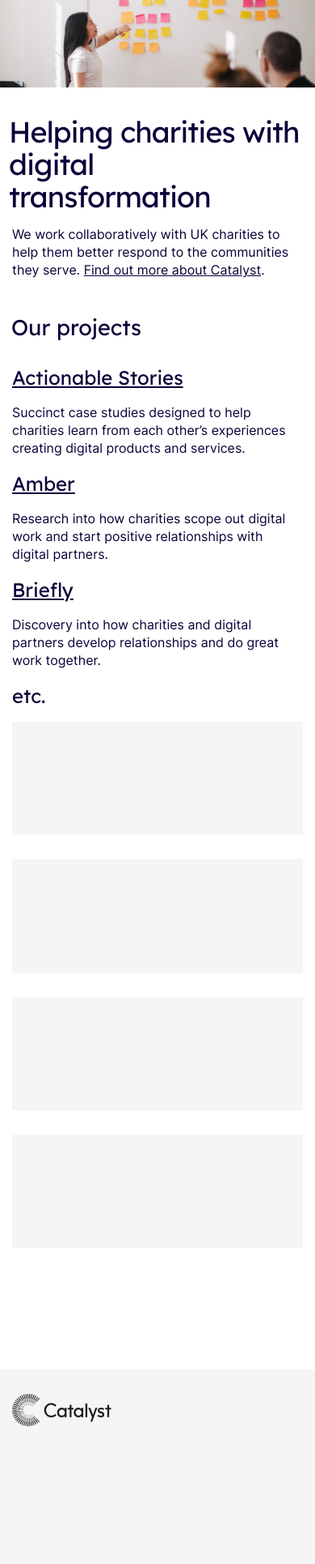
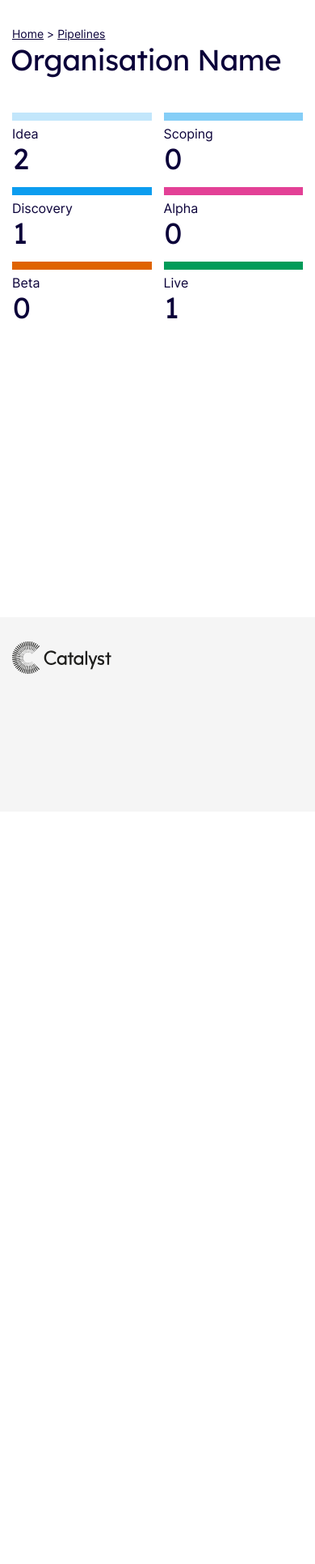
Before and after one commit to WeTheCatalysts/design-system.thecatalyst.org.uk, a PHP site: page /pipeline.html in a window 390 px wide. Shown: the part 80-2011 px from the top of the page at 81% size. After the commit the page ends 912 px from the top, so only its background shows below. Run offline with PHP 8.4, Linux system fonts and the light colour scheme.

Commit message:
Responsive UI for pipeline phases at pipeline.html

```diff
--- a/assets/stylesheets/base/_fonts.scss
+++ b/assets/stylesheets/base/_fonts.scss
@@ -1,61 +1,3 @@
-// @font-face {
-//   font-family: 'Montserrat-Light';
-//   font-weight: 400;
-//   font-style: normal;
-//   src: url('../fonts/Montserrat-Light.ttf') format('truetype');
-// }
-
-// @font-face {
-//   font-family: 'Montserrat-Regular';
-//   font-weight: 400;
-//   font-style: normal;
-//   src: url('../fonts/Montserrat-Regular.ttf') format('truetype');
-// }
-
-// @font-face {
-//   font-family: 'Montserrat-Bold';
-//   font-weight: 700;
-//   font-style: normal;
-//   src: url('../fonts/Montserrat-Bold.ttf') format('truetype');
-// }
-
-// @font-face {
-//   font-family: 'Matter-Regular';
-//   font-weight: 400;
-//   font-style: normal;
-//   src: url('../fonts/Matter-Regular.woff2') format('woff2'),
-//        url('../fonts/Matter-Regular.woff') format('woff');
-// }
-
-// @font-face {
-//   font-family: 'Matter-SemiBold';
-//   font-weight: 400;
-//   font-style: normal;
-//   src: url('../fonts/Matter-SemiBold.woff2') format('woff2'),
-//        url('../fonts/Matter-SemiBold.woff') format('woff');
-// }
-
-// @font-face {
-//   font-family: 'Questrial-Regular';
-//   font-weight: 400;
-//   font-style: normal;
-//   src: url('../fonts/Questrial-Regular.ttf') format('truetype');
-// }
-
-// @font-face {
-//   font-family: 'Roboto-Regular';
-//   font-weight: 400;
-//   font-style: normal;
-//   src: url('../fonts/Roboto-Regular.ttf') format('truetype');
-// }
-
-@font-face {
-  font-family: 'Roboto-Medium';
-  font-weight: 400;
-  font-style: normal;
-  src: url('../fonts/Roboto-Medium.ttf') format('truetype');
-}
-
 @font-face {
   font-family: 'LexendDeca-Regular';
   font-weight: 400;
@@ -69,3 +11,10 @@
   font-style: normal;
   src: url('../fonts/Inter-Regular-slnt=0.ttf') format('truetype');
 }
+
+@font-face {
+  font-family: 'Inter-Semi-Bold';
+  font-weight: 400;
+  font-style: normal;
+  src: url('../fonts/Inter-SemiBold-slnt=0.ttf') format('truetype');
+}
--- a/assets/stylesheets/base/_grid.scss
+++ b/assets/stylesheets/base/_grid.scss
@@ -120,3 +120,7 @@
 .column-three-quarters {
   @include column-three-quarters;
 }
+
+.column-one-sixth {
+  @include column-one-sixth;
+}
--- a/assets/stylesheets/base/_typography.scss
+++ b/assets/stylesheets/base/_typography.scss
@@ -102,3 +102,9 @@ $line-height-72:  82px;
   text-transform: uppercase;
   letter-spacing: 3px;
 }
+
+@mixin phase-label-copy {
+  font-size: 12px;
+  letter-spacing: 2px;
+  text-transform: uppercase;
+}
--- a/assets/stylesheets/catalyst.css
+++ b/assets/stylesheets/catalyst.css
@@ -126,11 +126,8 @@ table {
 .column-three-quarters {
   width: 75%; }
 
-@font-face {
-  font-family: 'Roboto-Medium';
-  font-weight: 400;
-  font-style: normal;
-  src: url("../fonts/Roboto-Medium.ttf") format("truetype"); }
+.column-one-sixth {
+  width: 16.666667%; }
 
 @font-face {
   font-family: 'LexendDeca-Regular';
@@ -144,12 +141,19 @@ table {
   font-style: normal;
   src: url("../fonts/Inter-Regular-slnt=0.ttf") format("truetype"); }
 
+@font-face {
+  font-family: 'Inter-Semi-Bold';
+  font-weight: 400;
+  font-style: normal;
+  src: url("../fonts/Inter-SemiBold-slnt=0.ttf") format("truetype"); }
+
 body {
   font-size: 16px;
   line-height: 22px;
   color: #0a0039;
   font-family: "Inter-Regular", -apple-system, BlinkMacSystemFont, "Helvetica Neue", Helvetica, Arial, sans-serif;
-  margin: 0; }
+  margin: 0;
+  overflow-y: scroll; }
   @media screen and (min-width: 600px) {
     body {
       font-size: 18px;
@@ -164,6 +168,9 @@ body {
   border-bottom: 10px solid #09CA77;
   max-height: 90px;
   background-color: #0a0039; }
+
+.main {
+  min-height: 700px; }
 
 .footer {
   padding: 30px 0;
@@ -392,3 +399,46 @@ img {
   background-color: #f5f5f5; }
   .proto-background.tall {
     min-height: 500px; }
+
+.proto-pipeline-phase {
+  width: 50%;
+  margin-bottom: 15px; }
+  @media screen and (min-width: 600px) {
+    .proto-pipeline-phase {
+      width: 33.33%;
+      margin-bottom: 30px; } }
+  @media screen and (min-width: 960px) {
+    .proto-pipeline-phase {
+      width: 16.666667%;
+      margin-bottom: 45px; } }
+
+.phase-title {
+  font-size: 16px;
+  line-height: 22px;
+  display: inline-block;
+  width: 100%;
+  border-top: 10px solid #E34096;
+  padding-top: 5px; }
+  @media screen and (min-width: 600px) {
+    .phase-title {
+      font-size: 18px;
+      line-height: 27px; } }
+  .phase-title.is-alpha {
+    border-color: #E34096; }
+  .phase-title.is-beta {
+    border-color: #DF6300; }
+  .phase-title.is-discovery {
+    border-color: #0C9DEF; }
+  .phase-title.is-idea {
+    border-color: rgba(12, 157, 239, 0.25); }
+  .phase-title.is-live {
+    border-color: #019B59; }
+  .phase-title.is-scoping {
+    border-color: rgba(12, 157, 239, 0.5); }
+
+.phase-count {
+  display: inline-block;
+  margin-left: 1px;
+  width: 100%; }
+  .phase-count a {
+    text-decoration: none; }
--- a/assets/stylesheets/catalyst.scss
+++ b/assets/stylesheets/catalyst.scss
@@ -16,6 +16,7 @@ body {
   color: $brand-navy;
   font-family: $body-font;
   margin: 0;
+  overflow-y: scroll;
 }
 
 .logo {
@@ -28,6 +29,10 @@ body {
   border-bottom: 10px solid $green;
   max-height: 90px;
   background-color: $brand-navy;
+}
+
+.main {
+  min-height: 700px;
 }
 
 .footer {
@@ -197,7 +202,6 @@ img {
 }
 .proto-background {
   min-height: 140px;
-  // padding: $gutter;
   background-color: #f5f5f5;
 
   &.tall {
@@ -205,6 +209,60 @@ img {
   }
 }
 
-.border-bottom {
-  //border-bottom: 2px solid #dedede;
+.proto-pipeline-phase {
+
+  @include column-half;
+  margin-bottom: $gutter;
+
+  @include media(tablet) {
+    @include column-one-third;
+    margin-bottom: $gutter-tablet;
+  }
+
+  @include media(desktop) {
+    @include column-one-sixth;
+    margin-bottom: $gutter-desktop;
+  }
 }
+
+.phase-title {
+  @include body-copy-medium;
+  display: inline-block;
+  width: 100%;
+  border-top: 10px solid $alpha;
+  padding-top: 5px;
+
+  &.is-alpha {
+    border-color: $alpha;
+  }
+
+  &.is-beta {
+    border-color: $beta;
+  }
+
+  &.is-discovery {
+    border-color: $discovery;
+  }
+
+  &.is-idea {
+    border-color: $idea;
+  }
+
+  &.is-live {
+    border-color: $live;
+  }
+
+  &.is-scoping {
+    border-color: $scoping;
+  }
+}
+
+.phase-count {
+  display: inline-block;
+  margin-left: 1px;
+  width: 100%;
+
+  a {
+    text-decoration: none;
+  }
+}
--- a/assets/stylesheets/config/_colours.scss
+++ b/assets/stylesheets/config/_colours.scss
@@ -11,6 +11,14 @@ $turquoise: #22cae1;
 $yellow: #ffe8b4;
 $green: #09CA77;
 
+// phase banners
+$alpha: #E34096;
+$beta: #DF6300;
+$discovery: #0C9DEF;
+$idea: rgba($discovery, 0.25);
+$live: #019B59;
+$scoping: rgba($discovery, 0.5);
+
 .color-1 { background-color:$red; }
 .color-2 { background-color:$pink; }
 .color-3 { background-color:$turquoise; }
--- a/assets/stylesheets/config/_variables.scss
+++ b/assets/stylesheets/config/_variables.scss
@@ -1,23 +1,15 @@
 // Fonts
-
-// Free
-// $system: -apple-system, BlinkMacSystemFont, "Helvetica Neue", Helvetica, Arial, sans-serif;
-// $montserrat-light: 'Montserrat-Light', -apple-system, BlinkMacSystemFont, "Helvetica Neue", Helvetica, Arial, sans-serif;
-// $montserrat-regular: 'Montserrat-Regular', -apple-system, BlinkMacSystemFont, "Helvetica Neue", Helvetica, Arial, sans-serif;
-// $montserrat-bold: 'Montserrat-Bold', -apple-system, BlinkMacSystemFont, "Helvetica Neue", Helvetica, Arial, sans-serif;
-// $questrial-regular: 'Questrial-Regular', -apple-system, BlinkMacSystemFont, "Helvetica Neue", Helvetica, Arial, sans-serif;
-// $roboto-regular: 'Roboto-Regular', -apple-system, BlinkMacSystemFont, "Helvetica Neue", Helvetica, Arial, sans-serif;
-$roboto-medium: 'Roboto-Medium', -apple-system, BlinkMacSystemFont, "Helvetica Neue", Helvetica, Arial, sans-serif;
 $inter-regular: 'Inter-Regular', -apple-system, BlinkMacSystemFont, "Helvetica Neue", Helvetica, Arial, sans-serif;
+$inter-semi-bold: 'Inter-Semi-Bold', -apple-system, BlinkMacSystemFont, "Helvetica Neue", Helvetica, Arial, sans-serif;
 $lexenddeca-regular: 'LexendDeca-Regular', -apple-system, BlinkMacSystemFont, "Helvetica Neue", Helvetica, Arial, sans-serif;
 
 
 // Fonts to use
 $body-font: $inter-regular;
-$body-font-bold: $lexenddeca-regular;//$roboto-medium;
+$body-font-bold: $inter-semi-bold;
 $display-font: $lexenddeca-regular;
 $display-font-bold: $lexenddeca-regular;
-$ui-font: $roboto-medium;
+$ui-font: $lexenddeca-regular;
 
 // Breakpoints (minimum widths)
 $mobile:  			0px;
--- a/pipeline.html
+++ b/pipeline.html
@@ -15,7 +15,7 @@
 
 <body>
 
-  <header class="header">
+  <header class="header proto-spacer">
     <div class="grid-container">
       <div class="column-full-width">
         <div class="inner">
@@ -29,85 +29,61 @@
   </header>
 
   <main class="main">
-
-    <div class="">
-      <div class="inner proto-spacer">
-        <img src="assets/images/header-image.jpg" />
-      </div>
-    </div>
-
-    <section class="">
+    <section class="proto-style-block phases">
       <div class="grid-container">
         <div class="column-full-width">
           <div class="inner">
-            <h1 class="heading-extra-large proto-spacer space-by-0-5">Helping charities with digital transformation</h1>
-            <p class="body-copy proto-spacer space-by-2">We work collaboratively with UK charities to help them better respond to the communities they serve. <a href="#">Find out more about Catalyst</a>.</p>
-          </div>
-        </div>
-      </div>
-    </section>
-
-    <section class="proto-style-block layout">
-
-      <div class="grid-container">
-        <div class="column-full-width">
-          <div class="inner proto-spacer">
-            <h2 class="heading-medium proto-spacer space-by-0-5">Our projects</h2>
+            <p class="body-copy-small"><a
+                href="#">Home</a> &gt; <a
+                href="#">Pipelines</a></p>
+            <h1 class="heading-large proto-spacer space-by-2">Organisation Name</h1>
           </div>
         </div>
       </div>
 
       <div class="grid-container">
-        <div class="column-full-width">
+        <div class="grid-column proto-pipeline-phase">
           <div class="inner">
-            <div class="project-card border-bottom proto-spacer space-by-0-5">
-              <h3 class="heading-small proto-spacer space-by-0-5"><a target="_blank" href="https://medium.com/wethecatalysts/galvanising-the-network-actionable-stories-a33ee6e42e2d">Actionable Stories</a></h3>
-              <p>Succinct case studies designed to help charities learn from each other’s experiences creating digital products and&nbsp;services.</p>
-            </div>
-
-            <div class="project-card border-bottom proto-spacer space-by-0-5">
-              <h3 class="heading-small proto-spacer space-by-0-5"><a target="_blank" href="https://medium.com/wethecatalysts/catalyst-project-amber-a61544af1817">Amber</a></h3>
-              <p>Research into how charities scope out digital work and start positive relationships with digital&nbsp;partners.</p>
-            </div>
-
-            <div class="project-card border-bottom proto-spacer space-by-0-5">
-              <h3 class="heading-small proto-spacer space-by-0-5"><a target="_blank"
-                  href="https://medium.com/wethecatalysts/catalyst-project-amber-a61544af1817">Briefly</a></h3>
-              <p>Discovery into how charities and digital partners develop relationships and do great work&nbsp;together.</p>
-            </div>
-
-            <div class="project-card border-bottom proto-spacer space-by-0-5">
-              <h3 class="heading-small proto-spacer space-by-0-5">etc.</h3>
-            </div>
-
+            <span class="phase-title is-idea">Idea</span>
+            <span class="heading-extra-large phase-count"><a href="#">2</a></span>
           </div>
         </div>
 
-        <div class="column-full-width">
-          <div class="inner proto-background proto-spacer">
-
+        <div class="grid-column proto-pipeline-phase">
+          <div class="inner">
+            <span class="phase-title is-scoping">Scoping</span>
+            <span class="heading-extra-large phase-count"><a href="#">0</a></span>
           </div>
         </div>
 
-        <div class="column-full-width">
-          <div class="inner proto-background proto-spacer">
-
+        <div class="grid-column proto-pipeline-phase">
+          <div class="inner">
+            <span class="phase-title is-discovery">Discovery</span>
+            <span class="heading-extra-large phase-count"><a href="#">1</a></span>
           </div>
         </div>
 
-        <div class="column-full-width">
-          <div class="inner proto-background proto-spacer">
-
+        <div class="grid-column proto-pipeline-phase">
+          <div class="inner">
+            <span class="phase-title is-alpha">Alpha</span>
+            <span class="heading-extra-large phase-count"><a href="#">0</a></span>
           </div>
         </div>
 
-        <div class="column-full-width">
-          <div class="inner proto-background proto-spacer">
+        <div class="grid-column proto-pipeline-phase">
+          <div class="inner">
+            <span class="phase-title is-beta">Beta</span>
+            <span class="heading-extra-large phase-count"><a href="#">0</a></span>
+          </div>
+        </div>
 
+        <div class="grid-column proto-pipeline-phase">
+          <div class="inner">
+            <span class="phase-title is-live">Live</span>
+            <span class="heading-extra-large phase-count"><a href="#">1</a></span>
           </div>
         </div>
       </div>
-
     </section>
   </main>
 
```
Also changed, not shown: index.html (+7 -2 lines).
